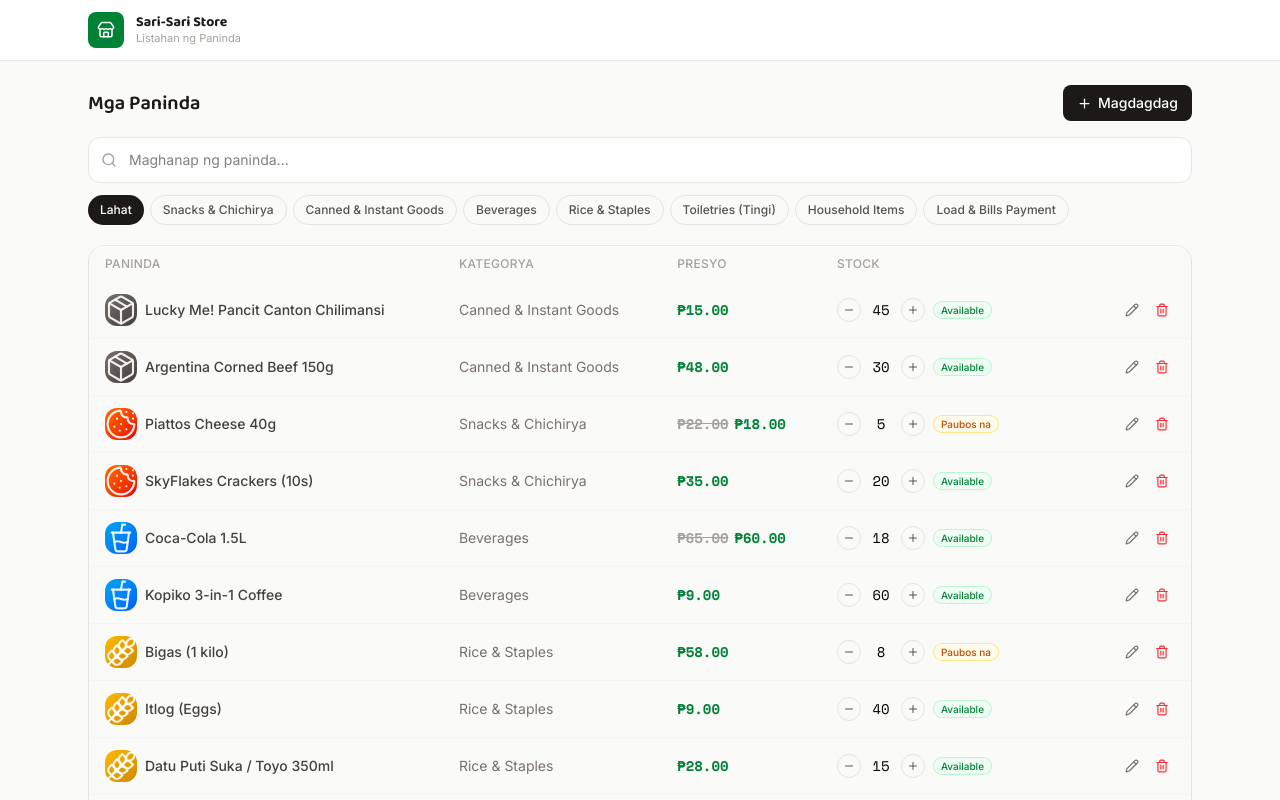
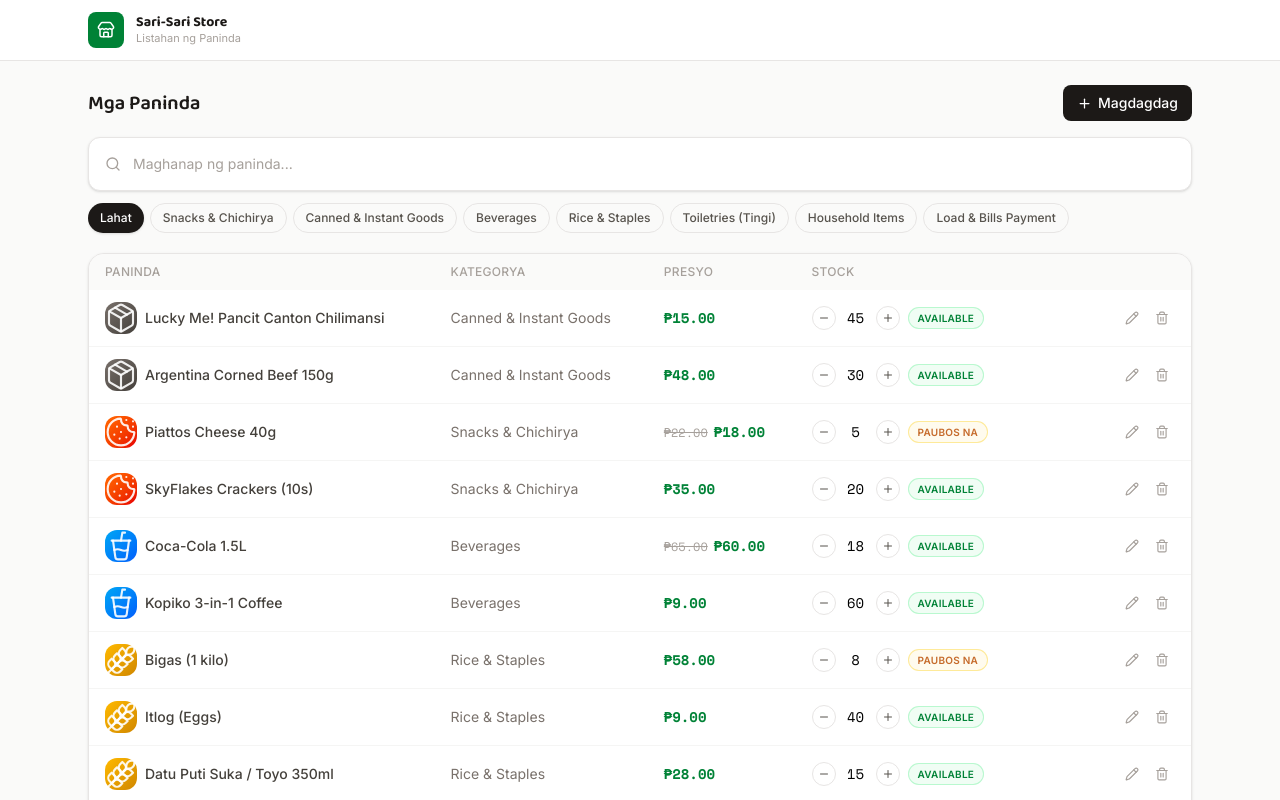
Before and after one commit to e1n7/sari-sari-store, a React (Vite) app: page / in a window 1280 px wide. Shown: the top 800 px of the page. Built offline with nearby package versions, Linux system fonts and the light colour scheme.

Commit message:
Edit UI/Ux

```diff
--- a/src/App.jsx
+++ b/src/App.jsx
@@ -17,8 +17,12 @@
       .ts-focus:focus-visible { outline: 2px solid #16a34a; outline-offset: 2px; }
       .ts-scroll::-webkit-scrollbar { height: 6px; width: 6px; }
       .ts-scroll::-webkit-scrollbar-thumb { background: #d6d3d1; border-radius: 999px; }
-      .ts-toast { animation: ts-toast-in 0.2s ease-out; }
-      @keyframes ts-toast-in { from { opacity: 0; transform: translateY(-8px); } to { opacity: 1; transform: translateY(0); } }
+      .ts-toast { animation: ts-toast-in 0.25s cubic-bezier(0.16, 1, 0.3, 1); transform: translate(-50%, 0); }
+      @keyframes ts-toast-in { from { opacity: 0; transform: translate(-50%, -8px) scale(0.96); } to { opacity: 1; transform: translate(-50%, 0) scale(1); } }
+      .ts-modal-overlay { animation: ts-overlay-in 0.15s ease-out; }
+      @keyframes ts-overlay-in { from { opacity: 0; } to { opacity: 1; } }
+      .ts-modal-panel { animation: ts-modal-in 0.18s cubic-bezier(0.16, 1, 0.3, 1); }
+      @keyframes ts-modal-in { from { opacity: 0; transform: scale(0.96) translateY(6px); } to { opacity: 1; transform: scale(1) translateY(0); } }
     `}</style>
   );
 }
@@ -76,24 +80,28 @@
   const status = stockStatusFor(qty);
   const styles = {
     Available: "bg-green-50 text-green-700 ring-green-200",
-    "Paubos na": "bg-amber-50 text-amber-700 ring-amber-200",
-    "Wala munang stock": "bg-stone-100 text-stone-500 ring-stone-200",
+    "Paubos na": "bg-amber-50 text-amber-700 ring-amber-200 animate-pulse",
+    "Wala munang stock": "bg-stone-100 text-stone-400 ring-stone-200",
   };
-  return <span className={`inline-flex items-center rounded-full px-2 py-0.5 text-[10px] font-medium ring-1 ring-inset ${styles[status]}`}>{status}</span>;
+  return (
+    <span className={`inline-flex items-center whitespace-nowrap rounded-full px-2.5 py-1 text-[10px] font-semibold uppercase tracking-wide ring-1 ring-inset transition-colors duration-150 ${styles[status]}`}>
+      {status}
+    </span>
+  );
 }
 
 function ConfirmModal({ title, message, confirmLabel = "Kumpirmahin", danger = false, onConfirm, onCancel }) {
   return (
-    <div className="fixed inset-0 z-[60] flex items-center justify-center bg-stone-900/40 p-4">
-      <div className="w-full max-w-sm rounded-2xl bg-white p-6 shadow-xl">
+    <div className="ts-modal-overlay fixed inset-0 z-[60] flex items-center justify-center bg-stone-900/40 p-4">
+      <div className="ts-modal-panel w-full max-w-sm rounded-2xl bg-white p-6 shadow-xl">
         <div className="mb-2 flex items-center gap-2">
           <AlertTriangle size={18} className={danger ? "text-red-500" : "text-amber-500"} />
           <h3 className="ts-display text-base font-semibold text-stone-900">{title}</h3>
         </div>
         <p className="mb-5 text-sm text-stone-600">{message}</p>
         <div className="flex justify-end gap-2">
-          <button onClick={onCancel} className="ts-focus rounded-lg border border-stone-200 px-4 py-2 text-sm font-medium text-stone-600 hover:bg-stone-50">Kanselahin</button>
-          <button onClick={onConfirm} className={`ts-focus rounded-lg px-4 py-2 text-sm font-medium text-white ${danger ? "bg-red-600 hover:bg-red-700" : "bg-green-700 hover:bg-green-800"}`}>{confirmLabel}</button>
+          <button onClick={onCancel} className="ts-focus rounded-lg border border-stone-200 px-4 py-2 text-sm font-medium text-stone-600 transition-colors duration-150 hover:bg-stone-50">Kanselahin</button>
+          <button onClick={onConfirm} className={`ts-focus rounded-lg px-4 py-2 text-sm font-medium text-white transition-colors duration-150 ${danger ? "bg-red-600 hover:bg-red-700" : "bg-green-700 hover:bg-green-800"}`}>{confirmLabel}</button>
         </div>
       </div>
     </div>
@@ -123,11 +131,11 @@
 function ProductFormModal({ initial, onClose, onSave }) {
   const [form, setForm] = useState(initial || { name: "", category: CATEGORIES[0], unit: "per piece", price: "", promoPrice: "", stock: "" });
   return (
-    <div className="fixed inset-0 z-50 flex items-center justify-center bg-stone-900/40 p-4">
-      <div className="ts-scroll max-h-[90vh] w-full max-w-lg overflow-y-auto rounded-2xl bg-white p-6 shadow-xl">
+    <div className="ts-modal-overlay fixed inset-0 z-50 flex items-center justify-center bg-stone-900/40 p-4">
+      <div className="ts-modal-panel ts-scroll max-h-[90vh] w-full max-w-lg overflow-y-auto rounded-2xl bg-white p-6 shadow-xl">
         <div className="mb-4 flex items-center justify-between">
           <h3 className="ts-display text-lg font-semibold text-stone-900">{initial ? "I-edit ang Paninda" : "Magdagdag ng Paninda"}</h3>
-          <button onClick={onClose} className="ts-focus rounded-lg p-1.5 text-stone-500 hover:bg-stone-100"><X size={18} /></button>
+          <button onClick={onClose} className="ts-focus rounded-lg p-1.5 text-stone-400 transition-colors duration-150 hover:bg-stone-100 hover:text-stone-700"><X size={18} /></button>
         </div>
         <form className="space-y-3" onSubmit={(e) => { e.preventDefault(); onSave(form); }}>
           <div>
@@ -161,8 +169,8 @@
             <input required type="number" min="0" step="1" value={form.stock} onChange={(e) => setForm((f) => ({ ...f, stock: e.target.value }))} className="ts-focus w-full rounded-lg border border-stone-200 px-3 py-2 text-sm" />
           </div>
           <div className="flex justify-end gap-2 pt-2">
-            <button type="button" onClick={onClose} className="ts-focus rounded-lg border border-stone-200 px-4 py-2 text-sm font-medium text-stone-600 hover:bg-stone-50">Kanselahin</button>
-            <button type="submit" className="ts-focus rounded-lg bg-stone-900 px-4 py-2 text-sm font-medium text-white hover:bg-stone-700">I-save</button>
+            <button type="button" onClick={onClose} className="ts-focus rounded-lg border border-stone-200 px-4 py-2 text-sm font-medium text-stone-600 transition-colors duration-150 hover:bg-stone-50">Kanselahin</button>
+            <button type="submit" className="ts-focus rounded-lg bg-stone-900 px-4 py-2 text-sm font-medium text-white transition-colors duration-150 hover:bg-stone-700">I-save</button>
           </div>
         </form>
       </div>
@@ -210,20 +218,20 @@
     <div className="mx-auto max-w-6xl px-4 py-6 sm:px-6">
       <div className="mb-4 flex flex-wrap items-center justify-between gap-3">
         <h1 className="ts-display text-xl font-semibold text-stone-900">Mga Paninda</h1>
-        <button onClick={() => setModal({ mode: "add" })} className="ts-focus flex items-center gap-1.5 rounded-lg bg-stone-900 px-3.5 py-2 text-sm font-medium text-white hover:bg-stone-700"><Plus size={15} /> Magdagdag</button>
+        <button onClick={() => setModal({ mode: "add" })} className="ts-focus flex items-center gap-1.5 rounded-lg bg-stone-900 px-3.5 py-2 text-sm font-medium text-white transition-all duration-150 hover:scale-[1.03] hover:bg-stone-700"><Plus size={15} /> Magdagdag</button>
       </div>
 
-      <div className="mb-3 flex items-center gap-2 rounded-xl border border-stone-200 bg-white p-2">
-        <Search size={16} className="ml-1 text-stone-400" />
-        <input value={query} onChange={(e) => setQuery(e.target.value)} placeholder="Maghanap ng paninda..." className="ts-focus flex-1 bg-transparent px-1 py-1 text-sm outline-none" />
+      <div className="mb-3 flex items-center gap-2 rounded-xl border border-stone-200 bg-white p-3 shadow-sm transition-all duration-150 focus-within:border-green-400 focus-within:ring-2 focus-within:ring-green-600/15">
+        <Search size={16} className="ml-1 shrink-0 text-stone-400" />
+        <input value={query} onChange={(e) => setQuery(e.target.value)} placeholder="Maghanap ng paninda..." className="ts-focus flex-1 bg-transparent px-1 py-1 text-sm text-stone-700 outline-none placeholder:text-stone-400" />
       </div>
       <div className="ts-scroll mb-4 flex gap-1.5 overflow-x-auto pb-1">
         {["Lahat", ...CATEGORIES].map((c) => (
-          <button key={c} onClick={() => setCategory(c)} className={`ts-focus shrink-0 rounded-full px-3 py-1.5 text-xs font-medium ${category === c ? "bg-stone-900 text-white" : "border border-stone-200 text-stone-600 hover:bg-stone-50"}`}>{c}</button>
+          <button key={c} onClick={() => setCategory(c)} className={`ts-focus shrink-0 rounded-full px-3 py-1.5 text-xs font-medium transition-all duration-150 hover:scale-105 ${category === c ? "bg-stone-900 text-white shadow-sm" : "border border-stone-200 text-stone-600 hover:border-stone-300 hover:bg-stone-50"}`}>{c}</button>
         ))}
       </div>
 
-      <div className="overflow-x-auto rounded-2xl border border-stone-200">
+      <div className="overflow-x-auto rounded-2xl border border-stone-200 bg-white shadow-sm">
         <table className="w-full text-sm">
           <thead className="bg-stone-50 text-left text-xs uppercase tracking-wide text-stone-400">
             <tr>
@@ -236,35 +244,45 @@
           </thead>
           <tbody className="divide-y divide-stone-100">
             {filtered.map((p) => (
-              <tr key={p.id}>
+              <tr key={p.id} className="transition-colors duration-150 hover:bg-stone-50">
                 <td className="flex items-center gap-2 px-4 py-3">
                   <CategoryTile category={p.category} className="h-8 w-8 rounded-md" />
                   <span className="font-medium text-stone-700">{p.name}</span>
                 </td>
                 <td className="px-4 py-3 text-stone-500">{p.category}</td>
-                <td className="ts-mono px-4 py-3 font-semibold text-green-700">
-                  {p.promoPrice != null && <span className="mr-1.5 text-stone-400 line-through">{money(p.price)}</span>}
-                  {money(effectivePrice(p))}
+                <td className="px-4 py-3">
+                  <div className="flex items-baseline gap-1.5">
+                    {p.promoPrice != null && <span className="ts-mono text-xs text-stone-400 line-through">{money(p.price)}</span>}
+                    <span className="ts-mono font-semibold text-green-700">{money(effectivePrice(p))}</span>
+                  </div>
                 </td>
                 <td className="px-4 py-3">
                   <div className="flex items-center gap-2">
-                    <button onClick={() => adjustStock(p.id, -1)} className="ts-focus flex h-6 w-6 items-center justify-center rounded-full border border-stone-200 text-stone-600 hover:bg-stone-50"><Minus size={12} /></button>
+                    <button onClick={() => adjustStock(p.id, -1)} className="ts-focus flex h-6 w-6 items-center justify-center rounded-full border border-stone-200 text-stone-600 transition-all duration-150 hover:scale-110 hover:border-stone-300 hover:bg-stone-50"><Minus size={12} /></button>
                     <span className="ts-mono w-6 text-center text-sm">{p.stock}</span>
-                    <button onClick={() => adjustStock(p.id, 1)} className="ts-focus flex h-6 w-6 items-center justify-center rounded-full border border-stone-200 text-stone-600 hover:bg-stone-50"><Plus size={12} /></button>
+                    <button onClick={() => adjustStock(p.id, 1)} className="ts-focus flex h-6 w-6 items-center justify-center rounded-full border border-stone-200 text-stone-600 transition-all duration-150 hover:scale-110 hover:border-stone-300 hover:bg-stone-50"><Plus size={12} /></button>
                     <StockBadge qty={p.stock} />
                   </div>
                 </td>
                 <td className="px-4 py-3">
                   <div className="flex justify-end gap-1">
-                    <button onClick={() => setModal({ mode: "edit", product: p })} className="ts-focus rounded-lg p-1.5 text-stone-500 hover:bg-stone-100"><Pencil size={14} /></button>
-                    <button onClick={() => setDeleteTarget(p)} className="ts-focus rounded-lg p-1.5 text-red-500 hover:bg-red-50"><Trash2 size={14} /></button>
+                    <button onClick={() => setModal({ mode: "edit", product: p })} className="ts-focus rounded-lg p-1.5 text-stone-400 transition-all duration-150 hover:scale-110 hover:bg-stone-100 hover:text-stone-700"><Pencil size={14} /></button>
+                    <button onClick={() => setDeleteTarget(p)} className="ts-focus rounded-lg p-1.5 text-stone-400 transition-all duration-150 hover:scale-110 hover:bg-red-50 hover:text-red-600"><Trash2 size={14} /></button>
                   </div>
                 </td>
               </tr>
             ))}
           </tbody>
         </table>
-        {filtered.length === 0 && <p className="p-8 text-center text-sm text-stone-400">Walang paninda na nahanap.</p>}
+        {filtered.length === 0 && (
+          <div className="flex flex-col items-center justify-center gap-2 px-6 py-14 text-center">
+            <div className="flex h-12 w-12 items-center justify-center rounded-full bg-stone-100">
+              <Search size={20} className="text-stone-400" />
+            </div>
+            <p className="ts-display text-sm font-semibold text-stone-600">Walang paninda na nahanap</p>
+            <p className="text-xs text-stone-400">Subukan ang ibang search term o piliin ang ibang kategorya.</p>
+          </div>
+        )}
       </div>
 
       {modal && (
@@ -292,15 +310,7 @@
 /* App                                                                    */
 /* ------------------------------------------------------------------ */
 export default function App() {
-  const [products, setProducts] = useState(() => {
-  const saved = localStorage.getItem("products");
-
-  if (saved) {
-    return JSON.parse(saved);
-  }
-
-  return INITIAL_PRODUCTS;
-});
+  const [products, setProducts] = useState(INITIAL_PRODUCTS);
   const [toast, setToast] = useState(null);
 
   useEffect(() => { document.title = STORE.name; }, []);
@@ -311,17 +321,13 @@
     return () => clearTimeout(t);
   }, [toast]);
 
-  useEffect(() => {
-  localStorage.setItem("products", JSON.stringify(products));
-}, [products]);
-
   return (
     <div className="ts-root min-h-screen bg-stone-50">
       <GlobalStyles />
       <Header />
 
       {toast && (
-        <div className="ts-toast fixed left-1/2 top-16 z-50 -translate-x-1/2 rounded-xl bg-stone-900 px-4 py-2.5 text-sm font-medium text-white shadow-lg">
+        <div className="ts-toast fixed left-1/2 top-16 z-50 rounded-xl bg-stone-900 px-5 py-3 text-sm font-medium text-white shadow-xl">
           {toast}
         </div>
       )}
```
